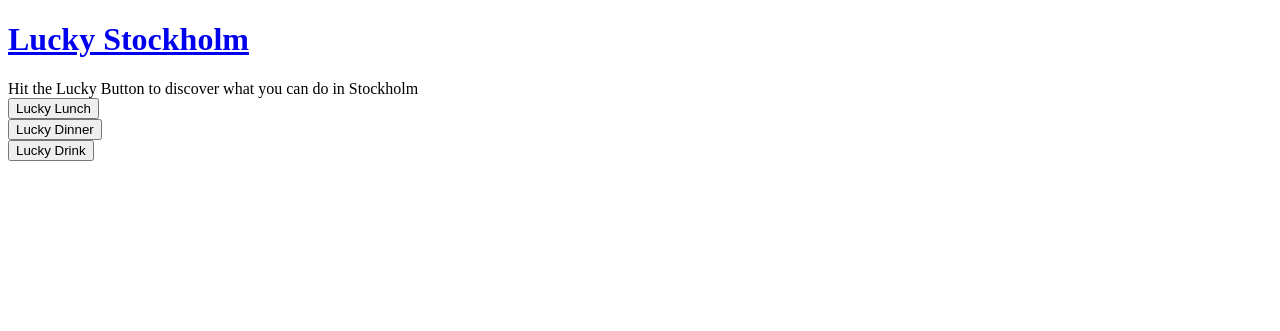
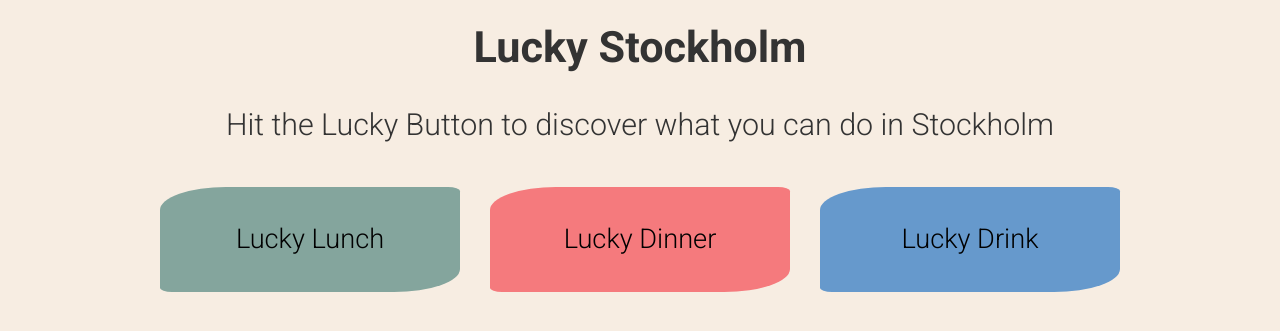
Before and after one commit to joelbit33/lucky-stockholm, a Flask app: page / in a window 1280 px wide. Shown: the top 331 px of the page. Run offline with Flask 2, Linux system fonts and the light colour scheme.

Commit message:
update basic structure and design

```diff
--- a/static/css/styles.css
+++ b/static/css/styles.css
@@ -0,0 +1,124 @@
+body {
+    font-family: 'Roboto', sans-serif;
+    background-color: #f7ede2;
+    color: #333333;
+}
+
+.container {
+    display: flex;
+    justify-content: center;
+    column-gap: 100px;
+}
+
+.header {
+    display: flex;
+    justify-content: center;
+    margin-bottom: 5px;
+    margin-top: -15px;
+}
+
+h1 {
+    font-weight: 700;
+    font-size: 2.7em;
+}
+
+h1 a {
+    text-decoration: none;
+    color: #333333;
+}
+
+.home-info-box {
+    display: flex;
+    justify-content: center;
+    text-align: center;
+    margin-bottom: 30px;
+    font-size: 1.9em;
+}
+
+.button-section {
+    display: flex;
+    justify-content: center;
+    flex-direction: row;
+    flex-wrap: wrap;
+}
+
+.info-box {
+    height: 350px;
+    display: flex;
+    flex-direction: column;
+    max-width: 450px;
+    justify-content: center;
+    align-items: center;
+    text-align: center;
+}
+
+.info-box h2 {
+    margin-bottom: -4px;
+}
+
+.info-box h2 a {
+    color: #333333;
+}
+
+.info-box p {
+    font-size: 1.2em;
+    line-height: 1.5em;
+    margin: 0.5em 0em;
+}
+
+.bottom-container {
+    display: flex;
+    flex-direction: column;
+    justify-content: center;
+    align-items: center;
+    margin-top: 25px;
+
+}
+
+.bottom-container h1 {
+    font-size: 1.5em;
+    text-align: center;
+}
+
+form input[type="submit"] {
+    display: flex;
+    justify-content: center;
+    width: 300px;
+    height: 105px;
+    font-family: 'Roboto', sans-serif;
+    font-size: 1.7em;
+    font-weight: 300;
+    margin: 15px;
+    border: none;
+    border-radius: 22% 4% 22%;
+    cursor: pointer;
+}
+
+form input[name="lucky-lunch"] {
+    background-color: #84a59d;
+}
+
+form input[name="lucky-dinner"] {
+    background-color: #f57a7d;
+}
+
+form input[name="lucky-drink"] {
+    background-color: #6699CC;
+}
+
+
+form input[type="submit"]:hover {
+    /* Add hover styles */
+    background-color: #f6bd60;
+    color: #444444;
+    font-size: 1.9em;
+}
+
+@media only screen and (max-width: 400px) {
+    .bottom-container {
+        position: fixed;
+        left: 0;
+        bottom: 0;
+        right: 0;
+    }
+}
--- a/templates/index.html
+++ b/templates/index.html
@@ -24,7 +24,9 @@
                 <h1><a href="/">Lucky Stockholm</a></h1>
             </div>
             <!-- info box with prompt to click "Lucky" button -->
-            <div class="info-box">Hit the Lucky Button to discover what you can do in Stockholm </div>
+            <div class="home-info-box">Hit the Lucky Button to discover what you can do in Stockholm </div>
+
+            <div class="button-section">
                 <!-- form with "Lucky" button to trigger random activity selection -->
                 <form method="post" action="/">
                     <input type="submit" name="lucky-lunch" value="Lucky Lunch">
@@ -35,6 +37,7 @@
                 <form method="post" action="/">
                     <input type="submit" name="lucky-drink" value="Lucky Drink">
                 </form>
+            </div>
             {% endblock %}
         </div>
     </div>
```
Also changed, not shown: templates/dinner_activity.html (+5 -7 lines), templates/drink_activity.html (+5 -6 lines), templates/lunch_activity.html (+5 -7 lines), 1 other file. Lines whose indentation alone changed are shown as unchanged.
